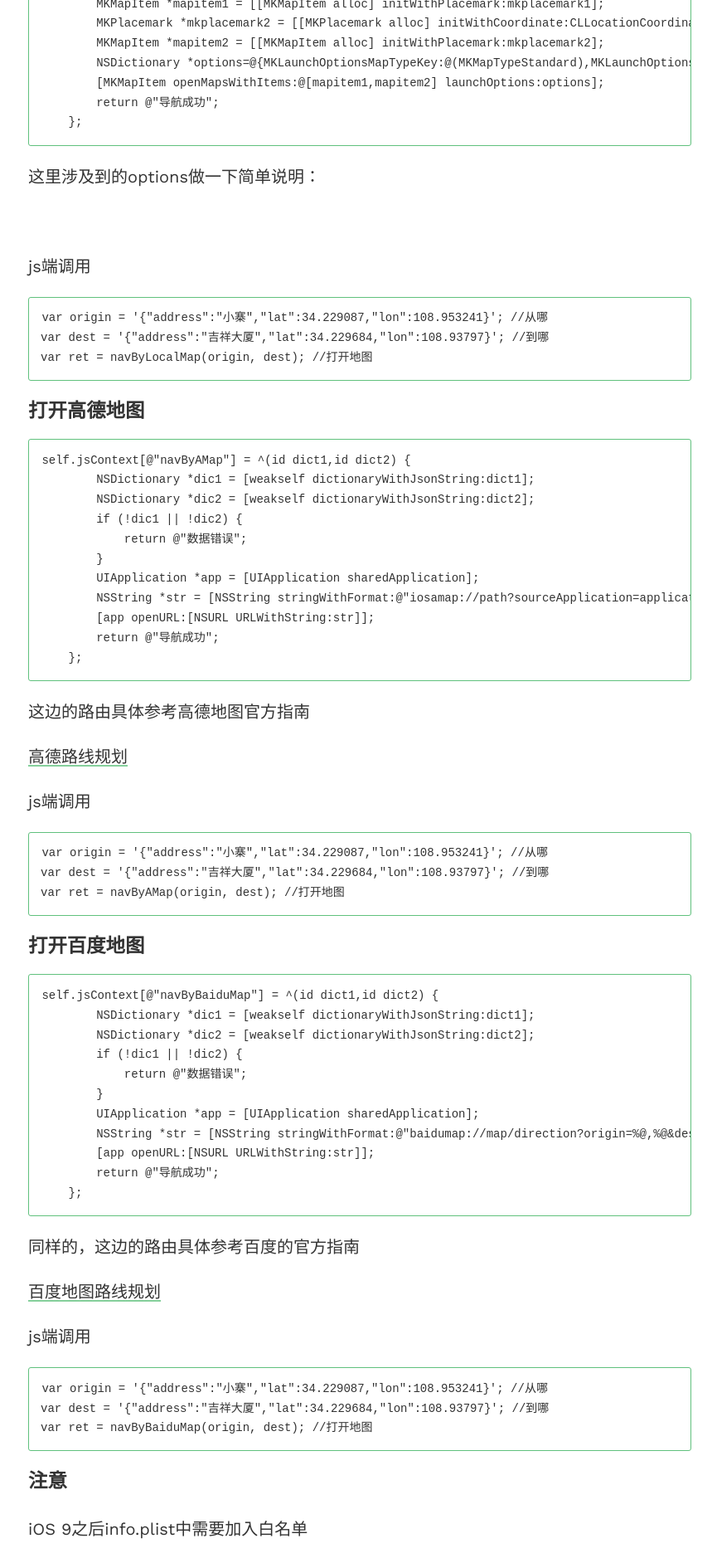
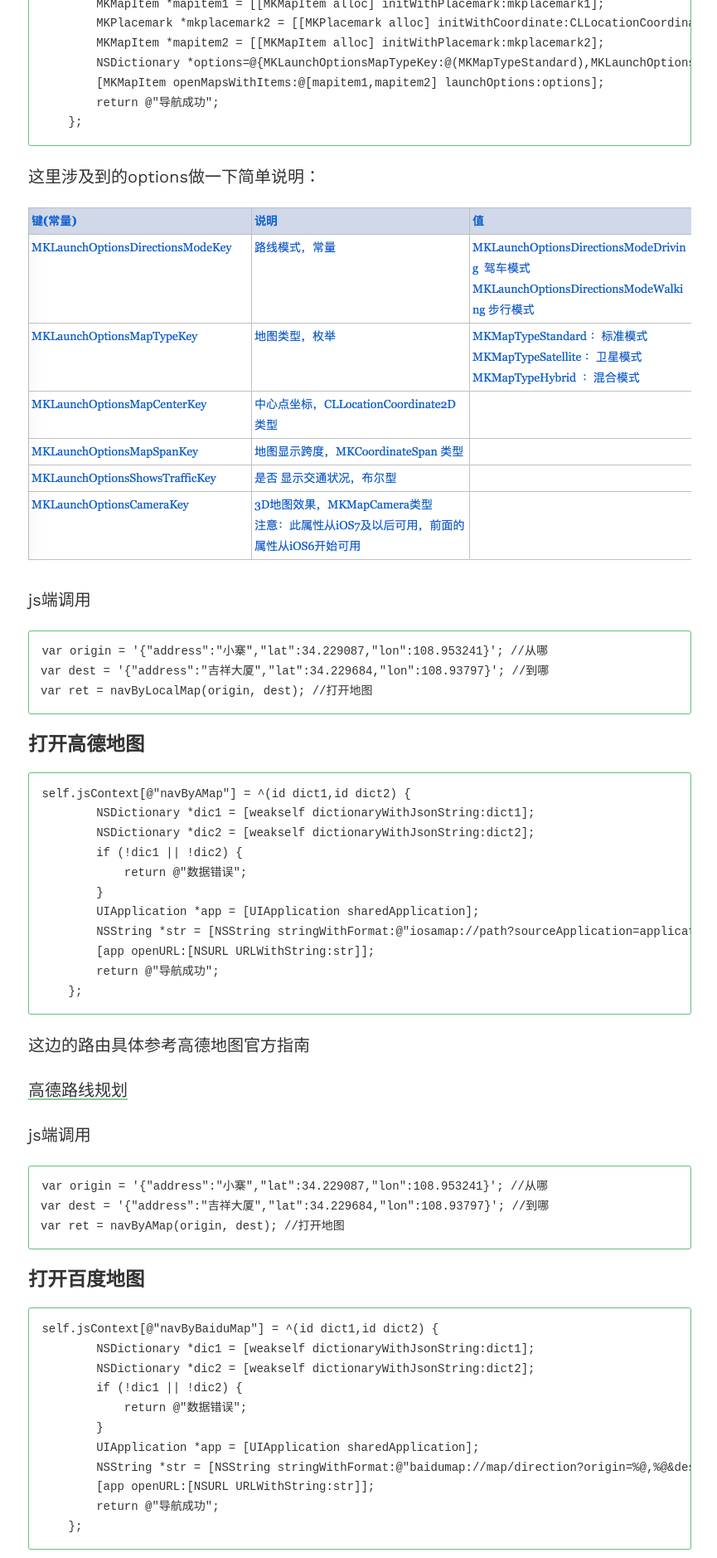
Before and after one commit to thousandsNight/thousandsNight.github.io, a Jekyll site: the page built from _posts/2017-05-05-跳转到手机地图应用.md, in a window 1280 px wide. Shown: the part 2076-3954 px from the top of the page at 83% size, without its empty margins (206-1071 px from the left). Built offline with Jekyll 4.4.1, drawn with Linux system fonts in a browser that asks for light colours; our own code applies the rules of GitHub Pages for plain Markdown files; comment, search, counter and statistics services are not loaded.

Commit message:
跳转到地图应用

```diff
--- a/_posts/2017-05-05-跳转到手机地图应用.md
+++ b/_posts/2017-05-05-跳转到手机地图应用.md
@@ -88,7 +88,7 @@ self.jsContext[@"navByLocalMap"] = ^(id dict1,id dict2) {
 
 这里涉及到的options做一下简单说明：
 
-![](2017-05-05-%E8%B7%B3%E8%BD%AC%E5%88%B0%E6%89%8B%E6%9C%BA%E5%9C%B0%E5%9B%BE%E5%BA%94%E7%94%A8/QQ20170505-103922@2x.png)
+![](/images/QQ20170505-103922@2x.png)
 
 js端调用
 
```
Also changed, not shown: 1 other file.
